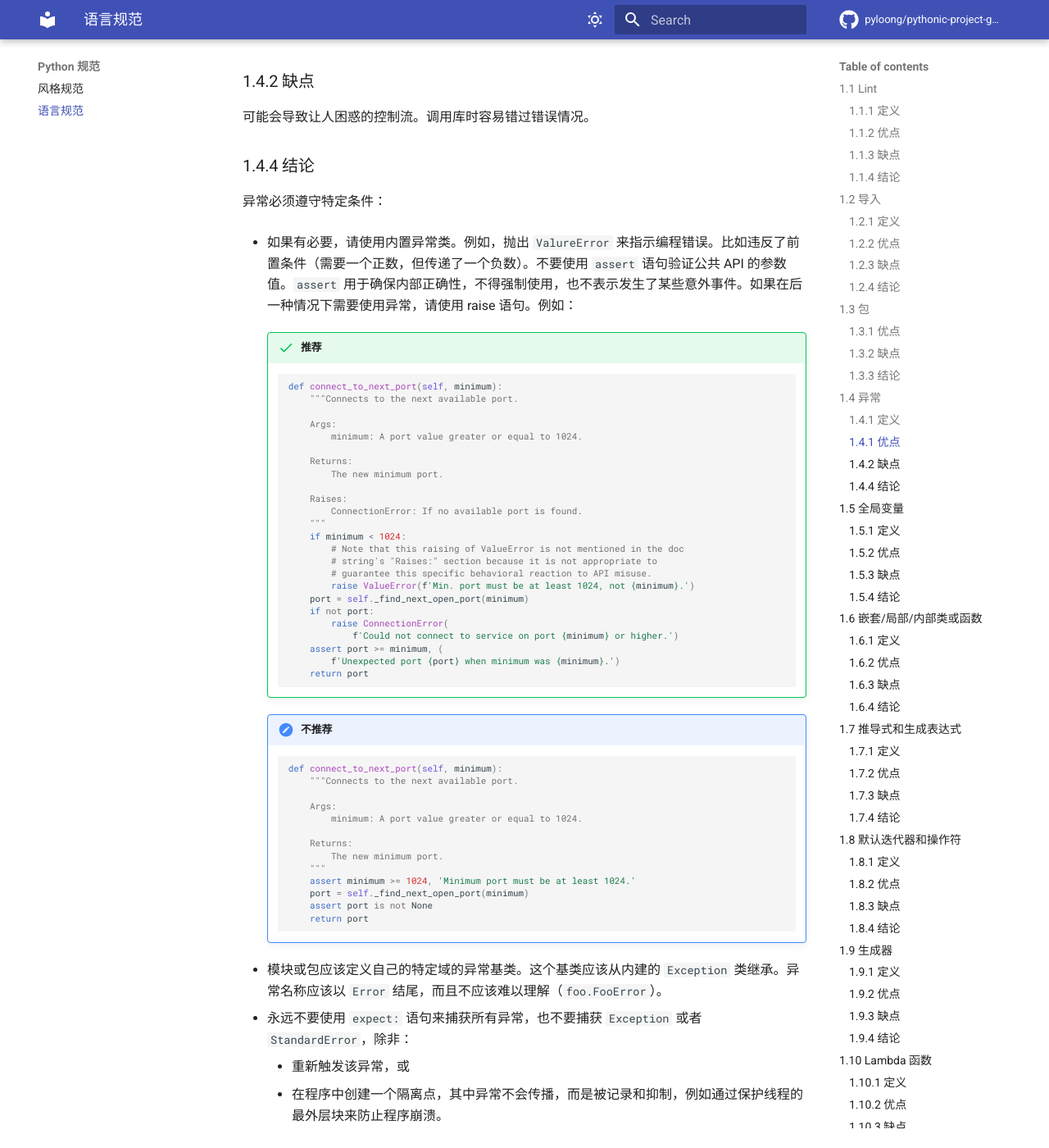
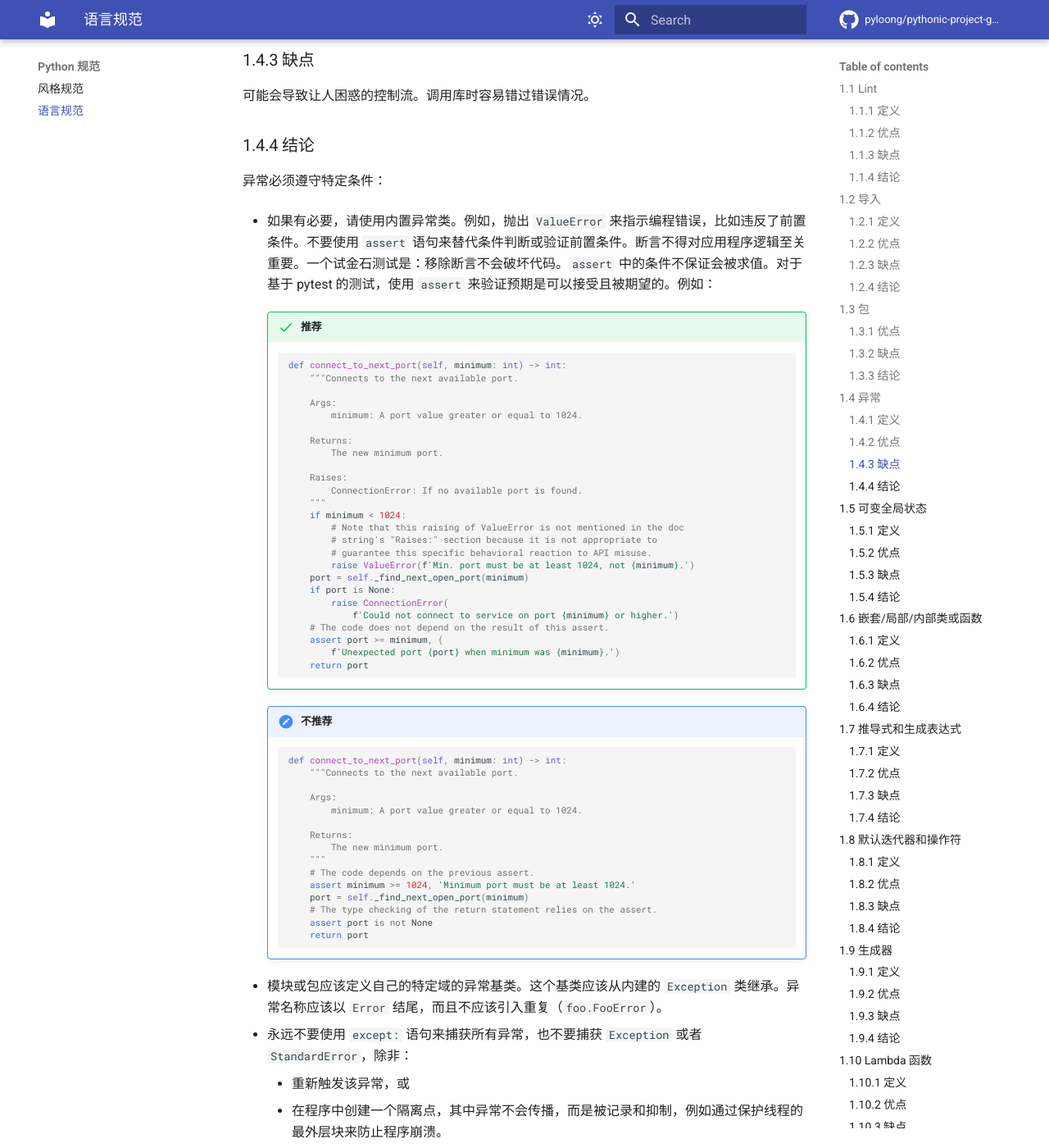
Before and after one commit to pyloong/pythonic-project-guidelines, an MkDocs documentation site: the page built from docs/standard/language_rules.md, in a window 1280 px wide and 1400 px high, scrolled down 4437 px. Shown: the whole window at 82% size. Built offline with MkDocs 1.6.1 and Material for MkDocs 9.7.7, drawn with Linux system fonts in a browser that asks for light colours; comment, search, counter and statistics services are not loaded; some of the changed text lies outside the part shown.

Commit message:
docs: 同步 Python 规范至 Google Python Style Guide 最新版 (#42)
* docs: 同步 Python 语言规范和风格规范至 Google 最新原文

基于 Google Python Style Guide 最新版本同步翻译文档，修复以下问题：

language_rules.md:
- 移除或修正与原文不一致的内容
- 补充遗漏的关键说明（如 self/cls 限定、generator_stop 示例）
- 修复笔误和链接
- 更新代码示例以匹配原文

style_rules.md:
- 同步 @override 三种使用场景
- 更新循环累加示例格式
- 补充"避免缩写"命名规则
- 移除捏造的代码示例
- 类型标注现代化（Optional[X] → X | None）

Co-Authored-By: Claude Sonnet 4.6 <noreply@anthropic.com>

* docs: 深度同步 Python 规范翻译与 Google 最新原文的差异

基于 pyguide.md 原文逐节对比，修正翻译与原文的遗漏和不一致。

language_rules.md:
- §1.2: 保留 features 代码标识符而非误译为"功能"
- §1.11: 补充"三元运算符"定义，修正"不推荐"示例换行
- §1.18: 修正 queue 模块名大小写
- §1.20: 修正错别字，决策段落与上游同步

style_rules.md:
- §3.7: PEP-394 链接改为直链
- §3.8.2: one-line 连字符及缩进修正
- §3.8.3: 补充 Yields 生成器说明
- §3.10: 更新字符串累积示例，补充隐式拼接示例
- §3.11: 修正 h5py 链接，补充"卸载文件系统"
- §3.12: TODO 格式与上游同步
- §3.13: 补充 collections.abc 导入例外
- §3.16.1: 补充数学符号命名例外
- §3.16.2: 补充单元测试访问受保护常量说明
- §3.19.10: unicode → str 术语更新

Co-Authored-By: Claude Sonnet 4.6 <noreply@anthropic.com>

---------

Co-authored-by: Claude Sonnet 4.6 <noreply@anthropic.com>

````diff
--- a/docs/standard/language_rules.md
+++ b/docs/standard/language_rules.md
@@ -58,7 +58,7 @@ pylint --help-msg=invalid-name
 未使用参数的警告可以通过删除函数开头的变量来消除。并包含一个注释解释为什么删除它。使用 “Unused.” 注释就足够了。例如：
 
 ```python
-def viking_cafe_order(spam, beans, eggs=None):
+def viking_cafe_order(spam: str, beans: str, eggs: str | None = None) -> str:
     del beans, eggs  # Unused by vikings.
     return spam + spam + spam
 ```
@@ -176,12 +176,12 @@ echo.EchoFilter(input, output, delay=0.7, atten=4)
 
 异常是一种跳出代码块的正常控制流来处理错误或者其它异常条件的方式。
 
-### 1.4.1 优点
+### 1.4.2 优点
 
 正常操作代码的控制流不会和错误处理代码混在一起。当某种条件发生时，它也允许控制流跳过多个框架。例如，一步跳出 N
 个嵌套的函数，而不必继续执行错误的代码。
 
-### 1.4.2 缺点
+### 1.4.3 缺点
 
 可能会导致让人困惑的控制流。调用库时容易错过错误情况。
 
@@ -189,14 +189,13 @@ echo.EchoFilter(input, output, delay=0.7, atten=4)
 
 异常必须遵守特定条件：
 
-- 如果有必要，请使用内置异常类。例如，抛出 `ValureError`
-  来指示编程错误。比如违反了前置条件（需要一个正数，但传递了一个负数）。不要使用 `assert` 语句验证公共 API 的参数值。`assert`
-  用于确保内部正确性，不得强制使用，也不表示发生了某些意外事件。如果在后一种情况下需要使用异常，请使用 raise 语句。例如：
+- 如果有必要，请使用内置异常类。例如，抛出 `ValueError`
+  来指示编程错误，比如违反了前置条件。不要使用 `assert` 语句来替代条件判断或验证前置条件。断言不得对应用程序逻辑至关重要。一个试金石测试是：移除断言不会破坏代码。`assert` 中的条件不保证会被求值。对于基于 pytest 的测试，使用 `assert` 来验证预期是可以接受且被期望的。例如：
 
     !!! success "推荐"
 
         ```python
-        def connect_to_next_port(self, minimum):
+        def connect_to_next_port(self, minimum: int) -> int:
             """Connects to the next available port.
 
             Args:
@@ -214,9 +213,10 @@ echo.EchoFilter(input, output, delay=0.7, atten=4)
                 # guarantee this specific behavioral reaction to API misuse.
                 raise ValueError(f'Min. port must be at least 1024, not {minimum}.')
             port = self._find_next_open_port(minimum)
-            if not port:
+            if port is None:
                 raise ConnectionError(
                     f'Could not connect to service on port {minimum} or higher.')
+            # The code does not depend on the result of this assert.
             assert port >= minimum, (
                 f'Unexpected port {port} when minimum was {minimum}.')
             return port
@@ -225,7 +225,7 @@ echo.EchoFilter(input, output, delay=0.7, atten=4)
     !!! fail "不推荐"
 
         ```python
-        def connect_to_next_port(self, minimum):
+        def connect_to_next_port(self, minimum: int) -> int:
             """Connects to the next available port.
 
             Args:
@@ -234,33 +234,35 @@ echo.EchoFilter(input, output, delay=0.7, atten=4)
             Returns:
                 The new minimum port.
             """
+            # The code depends on the previous assert.
             assert minimum >= 1024, 'Minimum port must be at least 1024.'
             port = self._find_next_open_port(minimum)
+            # The type checking of the return statement relies on the assert.
             assert port is not None
             return port
         ```
 
 - 模块或包应该定义自己的特定域的异常基类。这个基类应该从内建的 `Exception` 类继承。异常名称应该以 `Error`
-  结尾，而且不应该难以理解（`foo.FooError`）。
-- 永远不要使用 `expect:` 语句来捕获所有异常，也不要捕获 `Exception` 或者   `StandardError`，除非：
+  结尾，而且不应该引入重复（`foo.FooError`）。
+- 永远不要使用 `except:` 语句来捕获所有异常，也不要捕获 `Exception` 或者 `StandardError`，除非：
 
     - 重新触发该异常，或
     - 在程序中创建一个隔离点，其中异常不会传播，而是被记录和抑制，例如通过保护线程的最外层块来防止程序崩溃。
 
-  在异常这方面, Python 非常宽容， `expect:` 可以捕获所有拼写错误的名称， `sys.exit()` 调用， `Ctrl+C` 中断，`unittest`
+  在异常这方面, Python 非常宽容， `except:` 可以捕获所有拼写错误的名称， `sys.exit()` 调用， `Ctrl+C` 中断，`unittest`
   失败和所有你不想捕获的其他异常。
 
 - 尽量减少 `try/except` 块中的代码量。 `try` 块的体积越大，期望之外的异常就越容易被触发。在这些情况下，`try/except`
   块将隐藏真正的错误。
 - 使用 `finally` 子句来执行那些无论 `try` 块中有没有异常都应该被执行的代码。这对于清理资源常常很有用，例如关闭文件。
 
-## 1.5 全局变量
+## 1.5 可变全局状态
 
-避免全局变量。
+避免可变全局状态。
 
 ### 1.5.1 定义
 
-定义在模块级的变量。
+定义在模块级的可变值或类的可变属性。
 
 ### 1.5.2 优点
 
@@ -268,13 +270,13 @@ echo.EchoFilter(input, output, delay=0.7, atten=4)
 
 ### 1.5.3 缺点
 
-- 破坏封装：这种设计可能会让有效目标的实现变得困难。例如使用全局状态来管理数据库连接，则同时连接两个不同的数据库变得困难（例如再迁移期间
+- 破坏封装：这种设计可能会让有效目标的实现变得困难。例如使用全局状态来管理数据库连接，则同时连接两个不同的数据库变得困难（例如在迁移期间
 计算差异）。全局注册表也容易出现类似的问题。
 - 导入时可能改变模块行为，因为导入模块时会对模块级变量赋值。
 
 ### 1.5.4 结论
 
-避免使用全局变量。
+避免使用可变全局状态。
 
 如果需要，全局变量应该仅在模块内部可用，并通过在名称前加上 `_` 前缀使其成为模块的内部变量。外部访问必须通过模块级的公共函数来访问。具体请参阅命名规范。请在注释或与注释相关的文档中说明使用可变全局状态的设计原因。
 
@@ -300,7 +302,7 @@ echo.EchoFilter(input, output, delay=0.7, atten=4)
 
 ### 1.6.4 结论
 
-可以使用，但有一些限制。避免使用嵌套函数或类，除非要关闭局部值。不要仅仅为了对用户隐藏模块的某个函数而进行嵌套。相反，应该在模块级别的名称上加 `_`
+可以使用，但有一些限制。避免使用嵌套函数或类，除非要关闭除 `self` 或 `cls` 之外的局部值。不要仅仅为了对用户隐藏模块的某个函数而进行嵌套。相反，应该在模块级别的名称上加 `_`
 前缀，这样方便测试。
 
 ## 1.7 推导式和生成表达式
@@ -322,19 +324,18 @@ echo.EchoFilter(input, output, delay=0.7, atten=4)
 
 ### 1.7.4 结论
 
-适用于简单情况。每个部分应该单独置于一行：`mapping` 表达式，`for` 子句，`filter` 表达式。禁止多重 `for`
-语句或过滤器表达式。复杂情况下还是使用循环。
+允许使用推导式，但是不允许使用多重 `for` 子句或过滤器表达式。优化可读性而非简洁性。
 
 !!! success "推荐"
 
     ```python
     result = [mapping_expr for value in iterable if filter_expr]
 
-    result = [{'key': value} for value in iterable
-              if a_long_filter_expression(value)]
-
-    result = [complicated_transform(x)
-              for x in iterable if predicate(x)]
+    result = [
+        is_valid(metric={'key': value})
+        for value in interesting_iterable
+        if a_longer_filter_expression(value)
+    ]
 
     descriptive_name = [
         transform({'key': key, 'value': value}, color='black')
@@ -348,33 +349,30 @@ echo.EchoFilter(input, output, delay=0.7, atten=4)
             if x * y > 10:
                 result.append((x, y))
 
-    return {x: complicated_transform(x)
-            for x in long_generator_function(parameter)
-            if x is not None}
+    return {
+        x: complicated_transform(x)
+        for x in long_generator_function(parameter)
+        if x is not None
+    }
 
-    squares_generator = (x**2 for x in range(10))
+    return (x**2 for x in range(10))
 
     unique_names = {user.name for user in users if user is not None}
-
-    eat(jelly_bean for jelly_bean in jelly_beans
-        if jelly_bean.color == 'black')
     ```
 
 !!! fail "不推荐"
 
     ```python
-    result = [complicated_transform(
-              x, some_argument=x+1)
-          for x in iterable if predicate(x)]
-
     result = [(x, y) for x in range(10) for y in range(5) if x * y > 10]
 
-    return ((x, y, z)
-            for x in range(5)
-            for y in range(5)
-            if x != y
-            for z in range(5)
-            if y != z)
+    return (
+        (x, y, z)
+        for x in range(5)
+        for y in range(5)
+        if x != y
+        for z in range(5)
+        if y != z
+    )
     ```
 
 ## 1.8 默认迭代器和操作符
@@ -440,7 +438,7 @@ echo.EchoFilter(input, output, delay=0.7, atten=4)
 
 ## 1.10 Lambda 函数
 
-适用于单行函数。常用于为 `map()` 和 `filter()` 之类的高阶函数定义回调函数或者操作符。
+适用于单行函数。对于 `map()` 或 `filter()` 结合 `lambda` 的用法，更推荐使用生成器表达式。
 
 ### 1.10.1 定义
 
@@ -463,41 +461,46 @@ echo.EchoFilter(input, output, delay=0.7, atten=4)
 
 ## 1.11 条件表达式
 
-适用于单行函数。
+适用于简单情况。
 
 ### 1.11.1 定义
 
-条件表达式是对于 `if` 语句的一种更为简短的句法规则。例如 `x = 1 if cond else 2` 。
+条件表达式（有时称为"三元运算符"）是对于 `if` 语句的一种更为简短的句法规则。例如 `x = 1 if cond else 2` 。
 
 ### 1.11.2 优点
 
 比 `if` 语句更加简短和方便。
 
-### 1.11.2 缺点
+### 1.11.3 缺点
 
 比 `if` 语句难于阅读。如果表达式很长，难于定位条件。
 
 ### 1.11.4 结论
 
-适用于单行函数。每个部分必须放在一行上： `true-expression, if-expression, else-expression`
+适用于简单情况。每个部分必须放在一行上： `true-expression, if-expression, else-expression`
 。在其他情况下，推荐使用完整的 `if` 语句。
 
 !!! success "推荐"
 
     ```python
     one_line = 'yes' if predicate(value) else 'no'
-    slightly_split = ('yes' if predicate(value) else 'no, nein, nyet')
+    slightly_split = ('yes' if predicate(value)
+                      else 'no, nein, nyet')
     the_longest_ternary_style_that_can_be_done = (
         'yes, true, affirmative, confirmed, correct'
-        if predicate(value) else 'no, false, negative, nay')
+        if predicate(value)
+        else 'no, false, negative, nay')
     ```
 
 !!! fail "不推荐"
 
     ```python
-    bad_line_breaking = ('yes' if predicate(value) else 'no')
-    portion_too_long = ('yes' if some_long_module.some_long_predicate_function(
-                            really_long_variable_name) else 'no, false, negative, nay')
+    bad_line_breaking = ('yes' if predicate(value) else
+                         'no')
+    portion_too_long = ('yes'
+                        if some_long_module.some_long_predicate_function(
+                            really_long_variable_name)
+                        else 'no, false, negative, nay')
     ```
 
 ## 1.12 默认参数值
@@ -530,7 +533,7 @@ Python 也不支持重载方法和函数，默认参数是一种“模拟”重
     ```
 
     ```python
-    def foo(a, b: Optional[Sequence] = None):
+    def foo(a, b: Sequence | None = None):
         if b is None:
             b = []
     ```
@@ -571,7 +574,7 @@ Python 也不支持重载方法和函数，默认参数是一种“模拟”重
 
 ### 1.13.1 定义
 
-一种用于包装方法调用的方式。当运算量不大，它是获取和设置属性的标准方式。
+一种用于包装方法调用的方式，用于获取和设置属性的标准属性访问。
 
 ### 1.13.2 优点
 
@@ -683,11 +688,13 @@ def get_adder(summand1):
 ### 1.16.3 缺点
 
 可能导致让人迷惑的
-bug。例如下面这个依据 [PEP-0227](http://www.google.com/url?sa=D&q=http://www.python.org/dev/peps/pep-0227/) 的例子：
+bug。例如下面这个依据 [PEP-0227](https://peps.python.org/pep-0227/) 的例子：
 
 ```python
+from typing import Iterable
+
 i = 4
-def foo(x):
+def foo(x: Iterable[int]):
     def bar():
         print(i, end='')
     # ...
@@ -762,7 +769,7 @@ class C:
 虽然 Python 的内建类型例如字典看上去拥有原子操作，但是在某些情形下它们仍然不是原子的（即，如果 `__hash__` 或 `__eq__` 被实现为
 Python 方法）且它们的原子性是靠不住的。你也不能指望原子变量赋值（因为这个反过来依赖字典）。
 
-优先使用 `Queue` 模块的 `Queue` 数据类型作为线程间的数据通信方式。另外，使用 `threading`
+优先使用 `queue` 模块的 `Queue` 数据类型作为线程间的数据通信方式。另外，使用 `threading`
 模块及其锁原语（`locking primitives`）。了解条件变量的合适使用方式，这样你就可以使用 `threading.Condition` 来取代低级别的锁了。
 
 ## 1.19 威力过大的特性
@@ -812,9 +819,9 @@ Python 是一种异常灵活的语言，它为你提供了很多花哨的特性
 
 **`from __future__ imports`**
 
-推荐使用 `from __future__ import` 语句。所有的新代码都应该包含以下内容，现有的代码也应该在有条件的情况下进行兼容更新。
+鼓励使用 `from __future__ import` 语句。它允许给定的源文件从现在开始使用更现代的 Python 语法特性。
 
-在 3.5 或更早的版本（而不是 >= 3.7）上执行的代码中，导入：
+在可能在 3.5 及更早版本（而非 3.7 及以上版本）上执行的代码中，导入：
 
 ```python
 from __future__ import generator_stop
@@ -822,8 +829,7 @@ from __future__ import generator_stop
 
 有关更多信息，请阅读 [Python future](https://docs.python.org/3/library/__future__.html) 语句定义文档。
 
-不要删除这些导入，除非您确信代码在当前环境运行没有问题。即使您现在没有使用当前代码中特定的 future 导入启用的特性，
-保留这些导入便于以后修改代码时直接使用。
+一旦你不再需要在隐藏 `__future__` 导入背后功能的版本上运行代码，就可以放心地删除这些导入行。在确信代码只在足够现代的环境中运行之前，请不要删除这些导入。即使您现在没有使用当前代码中特定的 future 导入启用的特性，保留这些导入可以防止后续修改代码时无意中依赖于旧的行为。
 
 还有一些其他的 `from __future__` 语句，可以在需要的时候使用。
 
@@ -840,7 +846,7 @@ from __future__ import generator_stop
 类型标注（或类型提示）可以用于函数或方法的参数和返回值
 
 ```python
-def func(a: int) -> List[int]:
+def func(a: int) -> list[int]:
 ```
 
 还可以使用类似 [PEP-526](https://www.python.org/dev/peps/pep-0526/) 的语法声明变量的类型：
````
Also changed, not shown: other parts of docs/standard/language_rules.md (+9 -7 lines), docs/standard/style_rules.md (+160 -61 lines).
